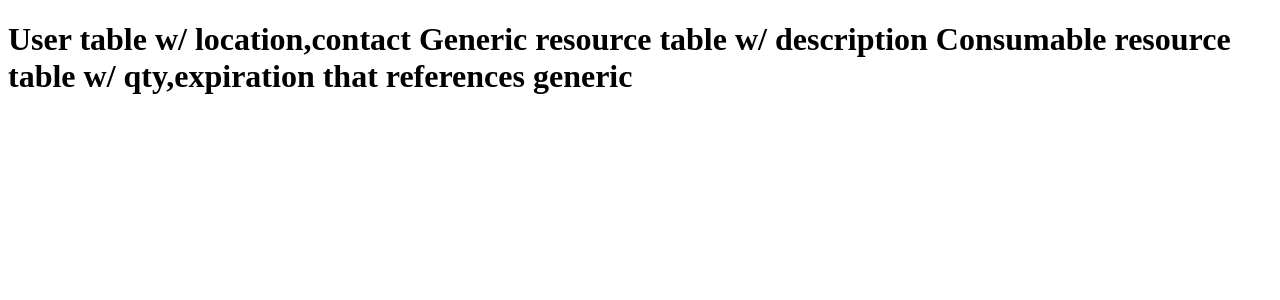
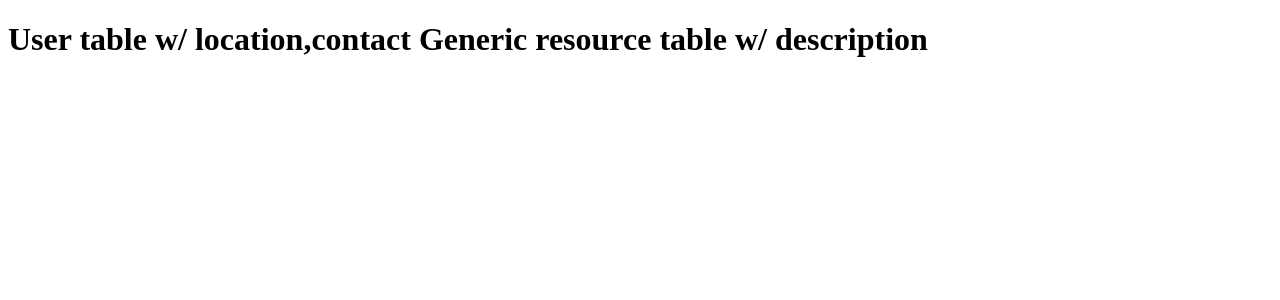
Before and after one commit to jhbui1/Co-Op-19, an Angular app: page / in a window 1280 px wide. Shown: the top 300 px of the page. Built offline with nearby package versions, Linux system fonts and the light colour scheme.

Commit message:
file change

```diff
--- a/src/app/app.component.html
+++ b/src/app/app.component.html
@@ -1,5 +1,5 @@
 <h1>
   User table w/ location,contact
   Generic resource table w/ description
-  Consumable resource table w/ qty,expiration that references generic
+
 </h1>
```
